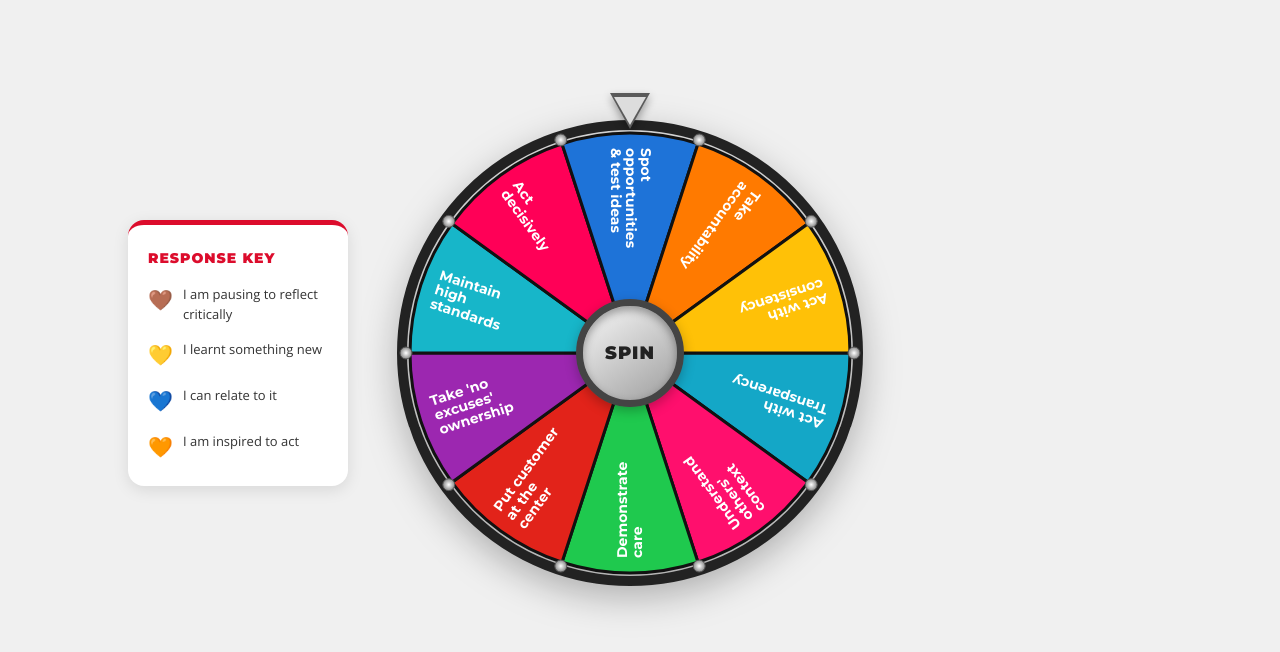
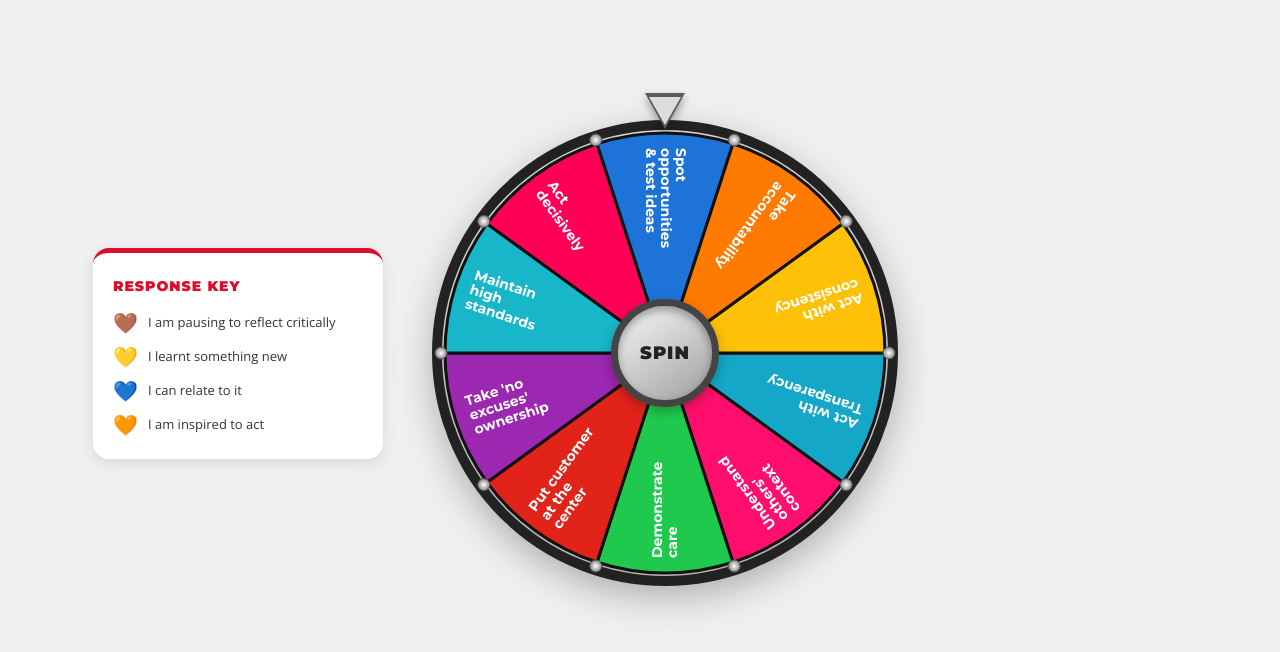
Before and after one commit to AshuSingh0077250832/Spin-Wheel, a plain HTML site: page index.html in a window 1280 px wide. Shown: the part 82-734 px from the top of the page. Drawn offline with nearby package versions, Linux system fonts and the light colour scheme.

Commit message:
Adjust CSS styles and improve layout structure

```diff
--- a/index.html
+++ b/index.html
@@ -21,6 +21,7 @@ html, body {
   min-height: 100vh;
 }
 
+/* ── TOP BAR ── */
 .topbar {
   width: 100%;
   background: #fff;
@@ -39,6 +40,7 @@ html, body {
   color: #DC0C2C; letter-spacing: 1px;
 }
 
+/* ── MAIN LAYOUT ── */
 .main {
   flex: 1;
   display: flex;
@@ -49,11 +51,12 @@ html, body {
   padding: 32px 24px;
 }
 
+/* ── RESPONSE KEY ── */
 .response-key {
   background: #fff;
   border-radius: 16px;
   padding: 24px 20px;
-  width: 220px;
+  width: 290px;
   flex-shrink: 0;
   box-shadow: 0 4px 16px rgba(0,0,0,0.10);
   border-top: 5px solid #DC0C2C;
@@ -65,20 +68,34 @@ html, body {
   color: #DC0C2C; margin-bottom: 18px;
   text-transform: uppercase; letter-spacing: 1px;
 }
-.response-key ul { list-style: none; display: flex; flex-direction: column; gap: 16px; }
+.response-key ul {
+  list-style: none;
+  display: flex;
+  flex-direction: column;
+  gap: 14px;
+}
 .response-key ul li {
-  display: flex; align-items: flex-start;
-  gap: 10px; font-size: 13px; color: #333; line-height: 1.5;
+  display: flex;
+  align-items: center;
+  gap: 10px;
+  font-size: 13px;
+  color: #333;
+  line-height: 1.4;
+  white-space: nowrap;
 }
-.response-key ul li .emoji { font-size: 20px; flex-shrink: 0; }
+.response-key ul li .emoji {
+  font-size: 20px;
+  flex-shrink: 0;
+  line-height: 1;
+}
 
+/* ── WHEEL ── */
 .wheel-area {
   position: relative;
   width: 500px; height: 500px;
   flex-shrink: 0;
   display: flex; align-items: center; justify-content: center;
 }
-
 .arrow {
   position: absolute;
   top: -10px; left: 50%;
@@ -99,7 +116,6 @@ html, body {
   border-right: 16px solid transparent;
   border-top: 28px solid #ddd;
 }
-
 svg#wheel {
   width: 500px; height: 500px;
   transition: transform 4s cubic-bezier(.33,1,.68,1);
@@ -111,6 +127,7 @@ svg#wheel {
 }
 #wheel path { stroke: #111; stroke-width: 3; }
 
+/* ── SPIN BUTTON ── */
 #spinBtn {
   position: absolute;
   width: 108px; height: 108px;
@@ -128,6 +145,7 @@ svg#wheel {
 #spinBtn:hover { transform: translate(-50%, -50%) scale(1.05); }
 #spinBtn:active { transform: translate(-50%, -50%) scale(0.97); }
 
+/* ── RESULT ── */
 .result-area {
   width: 240px; flex-shrink: 0;
   display: flex; align-items: center; justify-content: center;
@@ -149,6 +167,7 @@ svg#wheel {
   to   { transform: scale(1);   opacity: 1; }
 }
 
+/* ── CONFETTI ── */
 #confettiCanvas {
   position: fixed; top: 0; left: 0;
   width: 100%; height: 100%;
@@ -190,6 +209,7 @@ svg#wheel {
 <canvas id="confettiCanvas"></canvas>
 
 <script>
+// Logo fallback
 const logo = document.getElementById("aiLogo");
 logo.onerror = function() {
   logo.style.display = "none";
@@ -210,6 +230,7 @@ const svg = document.getElementById("wheel");
 const center = 250, radius = 220;
 const segmentAngle = 360 / labels.length;
 
+// DEFS
 const defs = document.createElementNS("http://www.w3.org/2000/svg","defs");
 const rivetGrad = document.createElementNS("http://www.w3.org/2000/svg","radialGradient");
 rivetGrad.setAttribute("id","rivetGrad");
@@ -229,6 +250,7 @@ function splitLabel(text, maxLen = 12) {
   if (cur) lines.push(cur); return lines;
 }
 
+// BUILD SEGMENTS
 labels.forEach((text, i) => {
   const sa = i * segmentAngle, ea = sa + segmentAngle;
   const x1 = center + radius * Math.cos(Math.PI * sa / 180);
@@ -246,7 +268,8 @@ labels.forEach((text, i) => {
   const lh = 15, totalH = (lines.length - 1) * lh;
   const textEl = document.createElementNS("http://www.w3.org/2000/svg","text");
   textEl.setAttribute("x", tx); textEl.setAttribute("y", ty);
-  textEl.setAttribute("text-anchor","start"); textEl.setAttribute("dominant-baseline","middle");
+  textEl.setAttribute("text-anchor","start");
+  textEl.setAttribute("dominant-baseline","middle");
   textEl.setAttribute("transform", `rotate(${midAngle + 180} ${tx} ${ty})`);
   lines.forEach((line, li) => {
     const ts = document.createElementNS("http://www.w3.org/2000/svg","tspan");
@@ -256,12 +279,14 @@ labels.forEach((text, i) => {
   svg.appendChild(textEl);
 });
 
+// OUTER RIM
 const rim = document.createElementNS("http://www.w3.org/2000/svg","circle");
 rim.setAttribute("cx", center); rim.setAttribute("cy", center);
 rim.setAttribute("r", radius + 8); rim.setAttribute("fill","none");
 rim.setAttribute("stroke","#222"); rim.setAttribute("stroke-width","10");
 svg.appendChild(rim);
 
+// RIVETS
 for (let i = 0; i < labels.length; i++) {
   const angle = i * segmentAngle;
   const x = center + (radius + 4) * Math.cos(Math.PI * angle / 180);
@@ -278,6 +303,7 @@ function isColorDark(hex) {
   return (r*299 + g*587 + b*114) / 1000 < 128;
 }
 
+// AUDIO
 const AudioCtx = window.AudioContext || window.webkitAudioContext;
 let actx = null;
 function getACtx() { if (!actx) actx = new AudioCtx(); return actx; }
@@ -325,6 +351,7 @@ function playWinJingle() {
   }, 750);
 }
 
+// CONFETTI
 const canvas = document.getElementById("confettiCanvas");
 const cctx = canvas.getContext("2d");
 let confettiParticles = [], confettiAnim = null;
@@ -362,6 +389,7 @@ function animateConfetti() {
   if (confettiParticles.length > 0) confettiAnim = requestAnimationFrame(animateConfetti);
 }
 
+// SPIN
 let rotation = 0, spinning = false;
 
 document.getElementById("spinBtn").onclick = () => {
```
